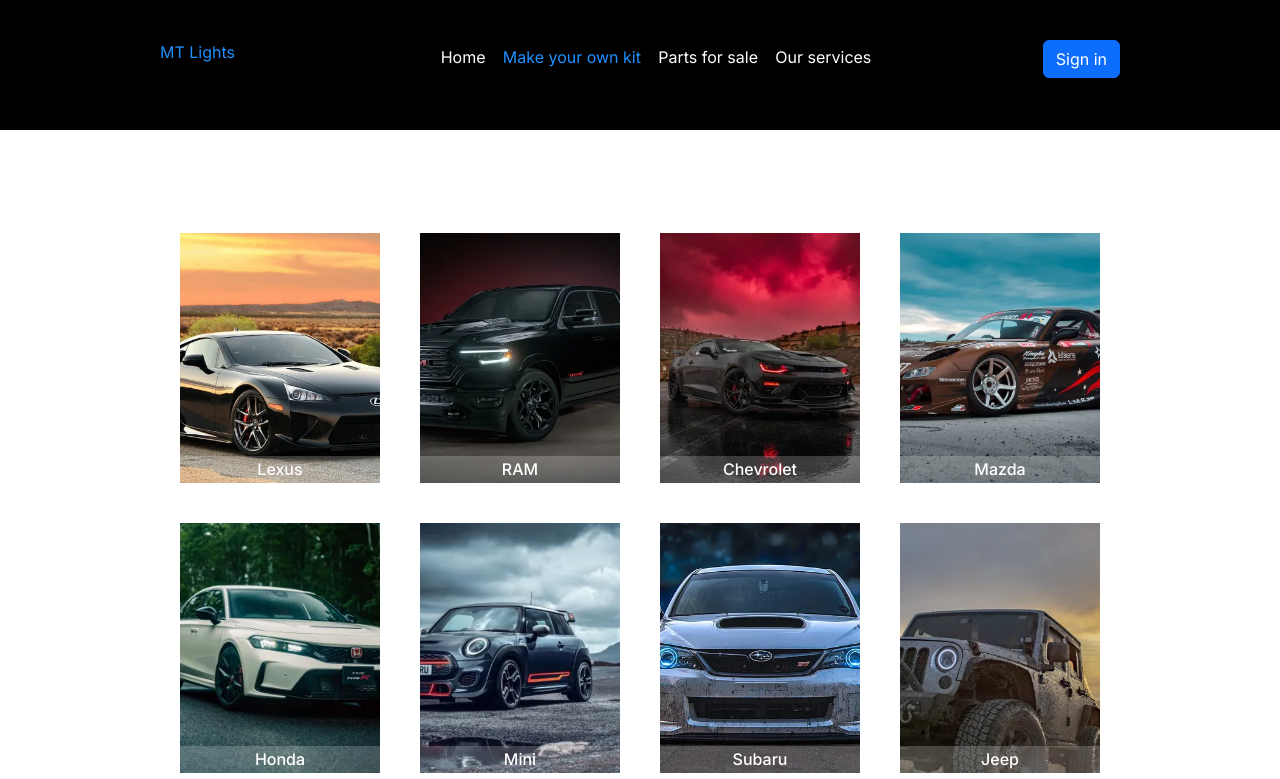
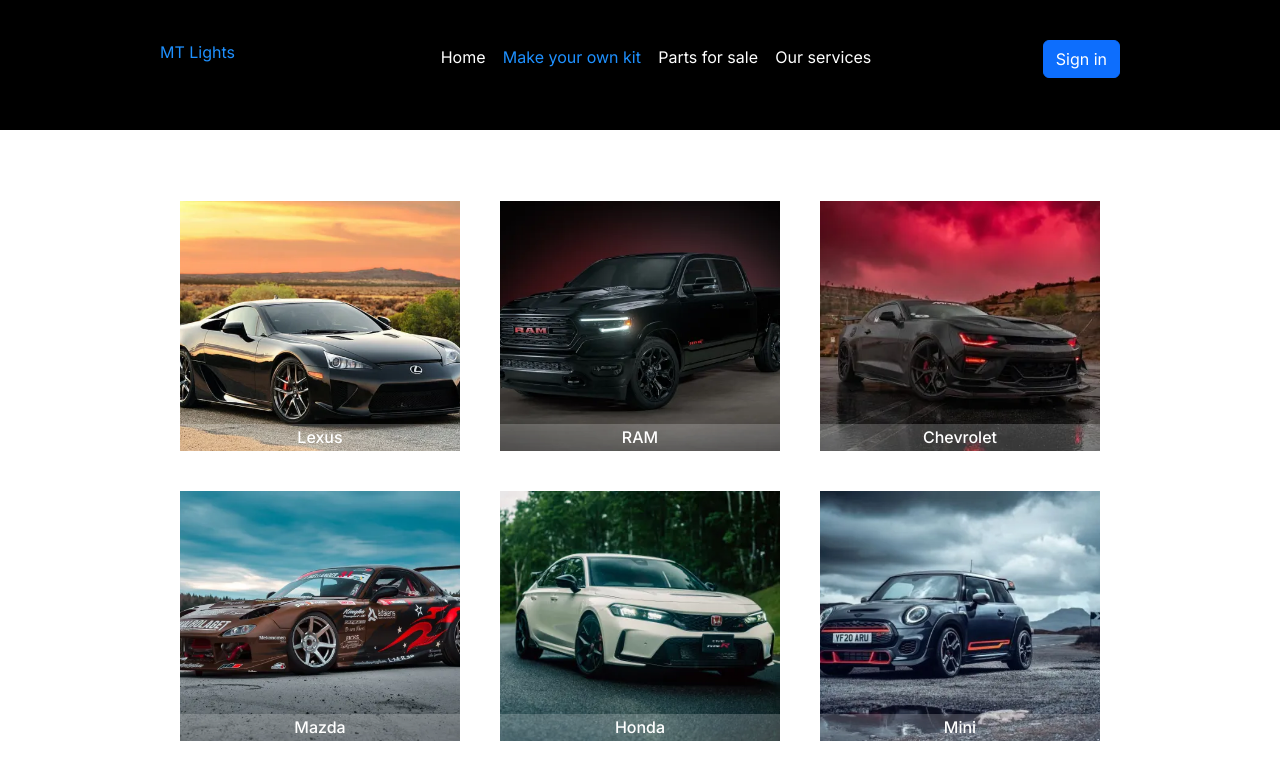
Before and after one commit to kennataddese6/threecars, a Next.js app: page /kit in a window 1280 px wide. Shown: the top 779 px of the page. Built offline with nearby package versions, Linux system fonts and the light colour scheme.

Commit message:
add responsivness

```diff
--- a/app/globals.css
+++ b/app/globals.css
@@ -81,7 +81,7 @@
 .carCardImage {
   position: relative;
   width: 100%;
-  margin: 20px;
+  margin: 12px 12px;
   height: 250px;
   cursor: pointer;
   transition: all 0.5s ease-in-out;
@@ -146,6 +146,7 @@
   height: 100%;
   image-resolution: 50;
   object-fit: cover;
+  border-radius: 12px;
 }
 .buildkitsearchbar {
   border: none;
@@ -160,7 +161,6 @@
   display: flex;
   justify-content: space-between;
   align-items: center;
-  padding: 4px;
   overflow-y: auto;
 }
 .addkitImagecontainer {
@@ -266,6 +266,13 @@
   .addtokitcontainer {
     height: 50vh;
   }
+  .choiceItemContainer {
+    height: 8rem;
+  }
+  .carCardImage {
+    margin: 12px 12px;
+    height: 200px;
+  }
 }
 
 /* Extra large devices (large laptops and desktops, 1200px and up) */
@@ -279,4 +286,11 @@
   .addtokitcontainer {
     height: 60.5vh;
   }
+  .choiceItemContainer {
+    height: 10rem;
+  }
+  .carCardImage {
+    margin: 20px;
+    height: 250px;
+  }
 }
--- a/app/kit/page.tsx
+++ b/app/kit/page.tsx
@@ -177,10 +177,7 @@
         </div>
       </div>
       <div>
-        <h6
-          style={{ color: "white", marginTop: "32px" }}
-          className="center-text"
-        >
+        <h6 style={{ color: "white" }} className="center-text">
           Choose you car model
         </h6>
       </div>
@@ -188,7 +185,7 @@
       {/* Content */}
       <div className="contentContainer col-lg-11 col-xl-9">
         {carList.map((car, index) => (
-          <div className="carCardContainer col-lg-3" key={index}>
+          <div className="carCardContainer col-lg-4" key={index}>
             <div
               className="carCardImage"
               onClick={() => {
```
